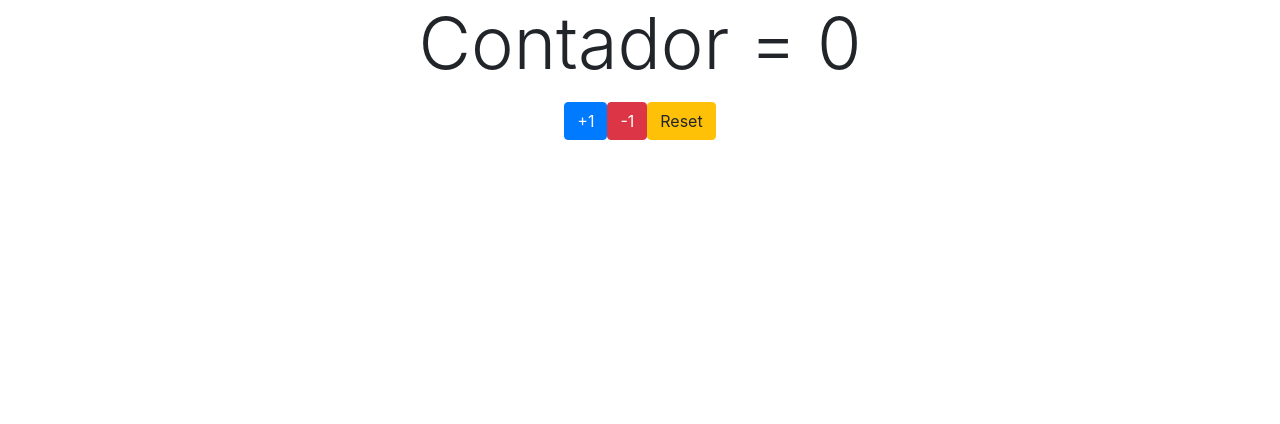
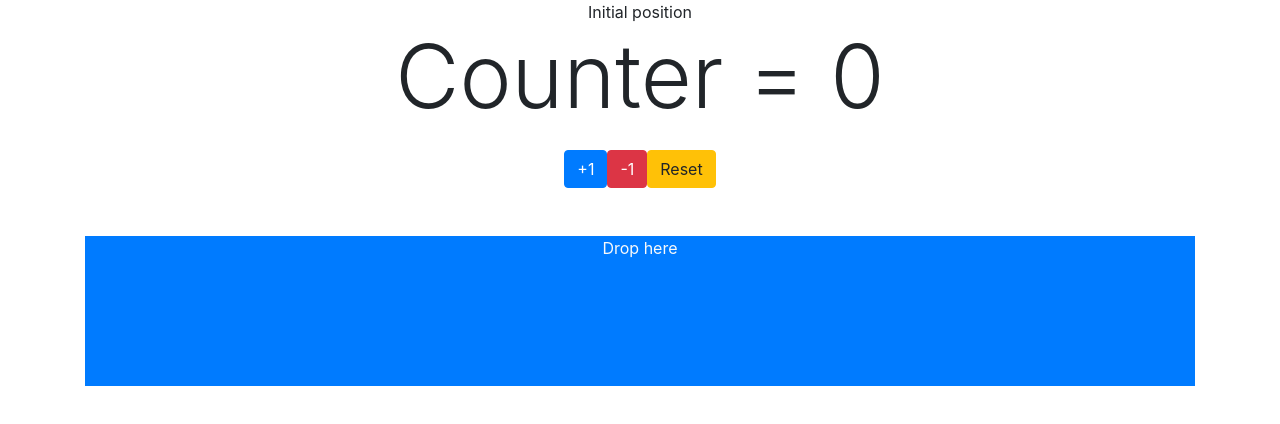
Before and after one commit to DanielCuSanchez/b46-react-roja, a React (Create React App) app: page / in a window 1280 px wide. Shown: the top 424 px of the page. Built offline with nearby package versions, Linux system fonts and the light colour scheme.

Commit message:
drag and drop

```diff
--- a/src/components/Contador/index.js
+++ b/src/components/Contador/index.js
@@ -1,50 +1,83 @@
-import React, { useState, useEffect } from 'react'
+import React, { useState } from 'react'
 
 export const Contador = () => {
 
-    useEffect(()=>{
-        console.log('Hola soy el useEffect SIN DEPENDECIAS')
-    })
-
-    useEffect(()=>{
-        console.log('Hola soy el useEffect con el ARREGLO VACIO')
-    },[])
-
-    const [contador, setContador ] = useState(0);
-
-    useEffect(()=>{
-        console.log('Hola soy el useEffect con DEPENCIA CONTADOR ')
-    },[contador]);
-
+    const [contador, setContador ] = useState({
+        quatity: 0,
+        position: 'initial'
+    });
+    const { quatity, position } = contador;
 
     const handleIncrement = ()=>{
-        setContador( contador + 1);
+        setContador( {
+            ...contador,
+            quatity: quatity + 1
+        });
     }
 
     const handleDecrement = ()=>{
 
-        if( contador > 0){
-            setContador(contador - 1);
+        if( quatity > 0){
+            setContador({
+                ...contador,
+                quatity: quatity - 1
+            });
         }
 
     }
 
     const handleReset = ()=>{
-        setContador(0);
+        setContador({
+            ...contador,
+            quatity: 0
+        });
     }
 
-    const handleDrag = ( event )=>{
-        console.log(event)
+    const handleDrag = ( event, nombre )=>{
+        console.log(event.dataTransfer)
+        event.dataTransfer.setData("text/plain",nombre)
+
+    }
+
+    const handleOnDragOver = (event) =>{
+        event.preventDefault();
+    }
+    const handleOnDrop = (event, type)=>{
+        console.log(event.dataTransfer.getData("text"))
+        setContador({
+            ...contador,
+            position: type
+        })
+        event.dataTransfer.getData("text")
     }
 
     return (
-        <div className="container text-center">
-            <p onDrag={handleDrag} className="display-3">Contador = {contador}</p>
+        <div className="container">
+            <div className="container text-center" style={{height:'150px'}} onDrop={(e)=>handleOnDrop(e,'initial')} onDragOver={handleOnDragOver}>
+                Initial position
+                {
+                    position  === 'initial' && SeeCount(quatity, handleDrag)
+                }
+
+            </div>
+
             <div className="row justify-content-center">
                 <button onClick={handleIncrement} className="btn btn-primary">+1</button>
                 <button onClick={handleDecrement} className="btn btn-danger">-1</button>
                 <button onClick={handleReset} className="btn btn-warning">Reset</button>
             </div>
+            <div className="container bg-primary text-light text-center mt-5" style={{height:'150px'}} onDrop={(e)=>handleOnDrop(e,'newArea')} onDragOver={handleOnDragOver}>
+                Drop here
+                {
+                    position  === 'newArea' && SeeCount(quatity, handleDrag)
+                }
+
+            </div>
         </div>
     )
 }
+
+const SeeCount = (contador, handleDrag) =>{
+    return (<h2 className="display-2" draggable onDragStart={(e)=>handleDrag(e,'titulo')}>Counter = {contador}</h2>
+    )
+}
```
